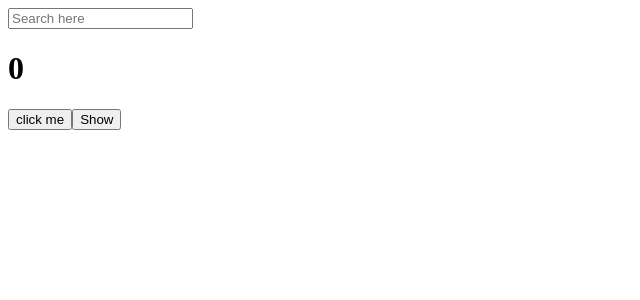
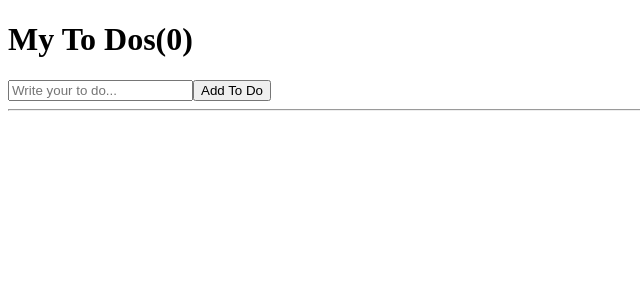
Before and after one commit to Mwoo0383/react_for_beginner2, a React (Create React App) app: page / in a window 1280 px wide. Shown: the top 300 px of the page, without its empty margins (0-640 px from the left). Built offline with nearby package versions, Linux system fonts and the light colour scheme.

Commit message:
todo-list 목록 추가하기

```diff
--- a/src/App.js
+++ b/src/App.js
@@ -1,42 +1,36 @@
-import {useState, useEffect} from "react";
-
-function Hello() {
-    useEffect(() => {
-        console.log("hi :)");
-        return () => console.log("bi :(");
-    }, []);
-    return <div>Hello</div>;
-}
+import { useState } from "react";
 
 function App() {
-    const [counter, setValue] = useState(0);
-    const [keyword, setKeyword] = useState([""]);
-    const onClick = () => setValue((prev) => prev+1);
-    const onChange = (event) => setKeyword(event.target.value);
-
-    const [showing, setShowing] = useState(false);
-    const onClick2 = () => setShowing(prev => !prev);
-    useEffect(() => {
-        console.log("I run only once.");
-    }, []);
-    useEffect(() => {
-        console.log("I run when 'keyword' changes.");
-    }, [keyword]);
-    useEffect(() => {
-        console.log("I run when 'counter' changes.");
-    }, [counter]);
-    useEffect(() => {
-        console.log("I run when counter & keyword change.");
-    }, [counter, keyword]);
-  return (
+    const [toDo, setToDo] = useState("");
+    const [toDos, setToDos] = useState([]);
+    const onChange = (event) => setToDo(event.target.value);
+    const onSubmit = (event) => {
+        event.preventDefault();
+        if (toDo === "") {
+            return;
+        }
+        setToDos((currentArray) => [toDo, ...currentArray]);
+        setToDo("");
+    };
+    console.log(toDos);
+    console.log(toDos.map((item, index) => (
+        <li key={index}>{item}</li>
+    )))
+    return (
     <div>
-        <input value={keyword} onChange={onChange} type="text" placeholder="Search here" />
-        <h1>{counter}</h1>
-        <button onClick={onClick}>click me</button>
-        {showing ? <Hello /> : null}
-        <button onClick={onClick2}>{showing ? "Hide" : "Show"}</button>
+        <h1>My To Dos({toDos.length})</h1>
+        <form onSubmit={onSubmit}>
+            <input onChange={onChange} value={toDo} type="text" placeholder="Write your to do..." />
+            <button>Add To Do</button>
+        </form>
+        <hr />
+        <ul>
+            {toDos.map((item, index) => (
+                <li key={index}>{item}</li>
+            ))}
+        </ul>
     </div>
-  );
+    );
 }
 
 export default App;
```
